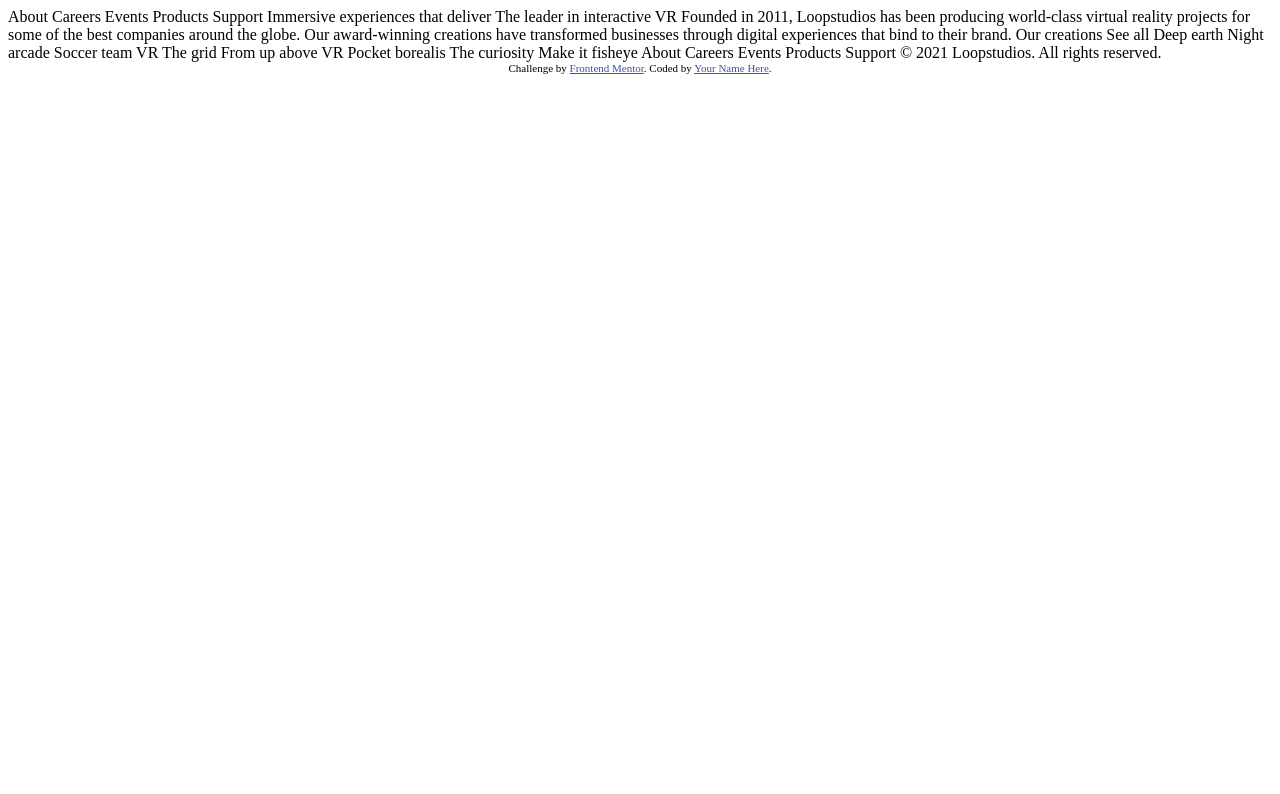
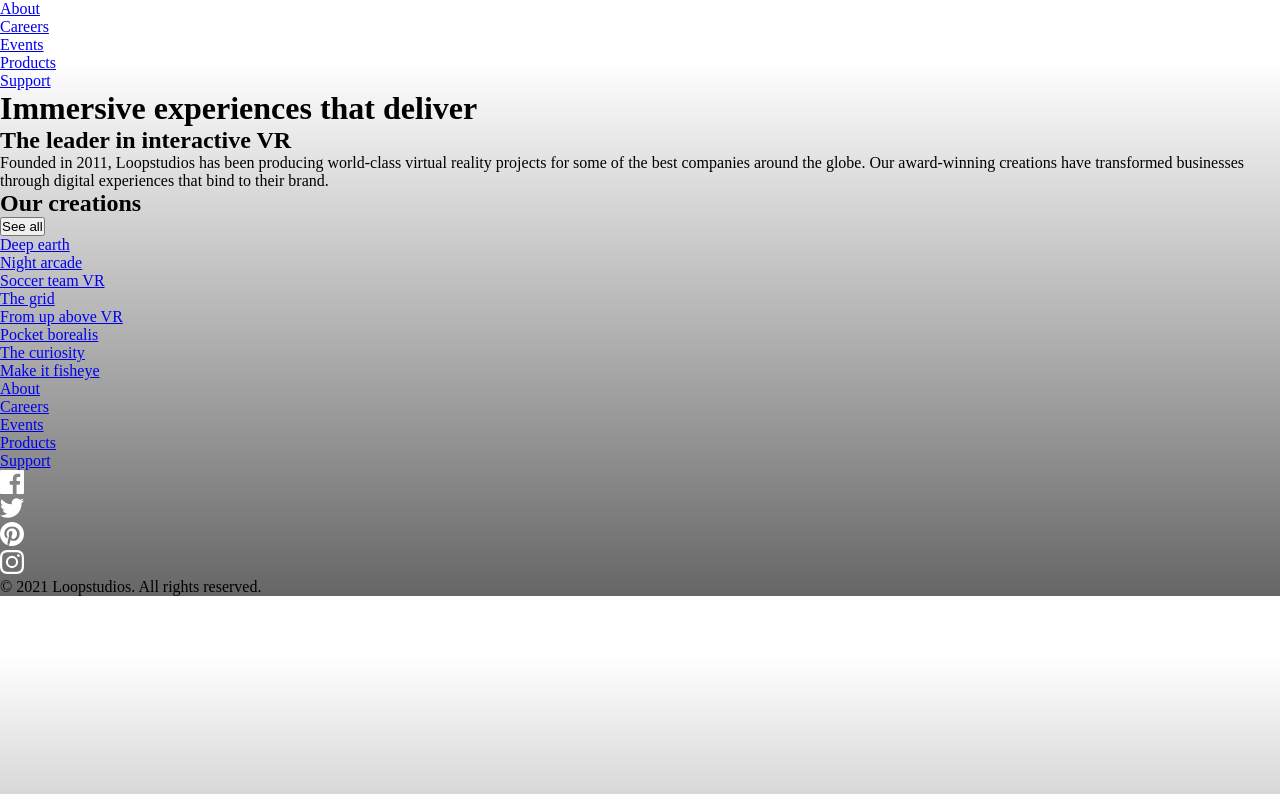
Before and after one commit to ER1994/loopstudio-landing-page, a plain HTML site: page index.html in a window 1280 px wide. Drawn offline with nearby package versions, Linux system fonts and the light colour scheme; files that its build step writes are made by us from their sources.

Commit message:
Set up SCSS structure, added global styles, and updated HTML layout

```diff
--- a/index.html
+++ b/index.html
@@ -2,58 +2,76 @@
 <html lang="en">
 <head>
     <meta charset="UTF-8">
-  <meta name="viewport" content="width=device-width, initial-scale=1.0"> <!-- displays site properly based on user's device -->
-
-  <link rel="icon" type="image/png" sizes="32x32" href="./images/favicon-32x32.png">
-
+    <meta content="width=device-width, initial-scale=1.0" name="viewport">
+    <link href="./images/favicon-32x32.png" rel="icon" sizes="32x32" type="image/png">
+    <link rel="preconnect" href="https://fonts.googleapis.com">
+    <link rel="preconnect" href="https://fonts.gstatic.com" crossorigin>
+    <link href="https://fonts.googleapis.com/css2?family=Alata&family=Josefin+Sans:wght@300&display=swap"
+          rel="stylesheet">
+    <link rel="stylesheet" href="./css/styles.css">
     <title>Frontend Mentor | Loopstudios landing page</title>
-
-  <!-- Feel free to remove these styles or customise in your own stylesheet 👍 -->
-  <style>
-    .attribution { font-size: 11px; text-align: center; }
-    .attribution a { color: hsl(228, 45%, 44%); }
-  </style>
 </head>
 <body>
-  About
-  Careers
-  Events
-  Products
-  Support
-
+<header class="header">
+    <nav class="nav">
+        <ul class="nav-list">
+            <li><a href="#">About</a></li>
+            <li><a href="#">Careers</a></li>
+            <li><a href="#">Events</a></li>
+            <li><a href="#">Products</a></li>
+            <li><a href="#">Support</a></li>
+        </ul>
+    </nav>
+    <h1 class="header-title">
         Immersive experiences that deliver
-
+    </h1>
+</header>
+<main class="main">
+    <article class="main-about">
+        <h2 class="main-about-title">
             The leader in interactive VR
-
+        </h2>
+        <p class="main-about-description">
             Founded in 2011, Loopstudios has been producing world-class virtual reality
             projects for some of the best companies around the globe. Our award-winning
             creations have transformed businesses through digital experiences that bind
             to their brand.
-
+        </p>
+    </article>
+    <article class="main-creations">
+        <h2 class="main-creations-title">
             Our creations
-
-  See all
-
-  Deep earth
-  Night arcade
-  Soccer team VR
-  The grid
-  From up above VR
-  Pocket borealis
-  The curiosity
-  Make it fisheye
-
-  About
-  Careers
-  Events
-  Products
-  Support
-
-  © 2021 Loopstudios. All rights reserved.
-
-  <div class="attribution">
-    Challenge by <a href="https://www.frontendmentor.io?ref=challenge" target="_blank">Frontend Mentor</a>.
-    Coded by <a href="#">Your Name Here</a>.
+        </h2>
+        <button type="button">See all</button>
+        <ul class="main-creations-list">
+            <li><a href="#">Deep earth</a></li>
+            <li><a href="#">Night arcade</a></li>
+            <li><a href="#">Soccer team VR</a></li>
+            <li><a href="#">The grid</a></li>
+            <li><a href="#">From up above VR</a></li>
+            <li><a href="#">Pocket borealis</a></li>
+            <li><a href="#">The curiosity</a></li>
+            <li><a href="#">Make it fisheye</a></li>
+        </ul>
+    </article>
+</main>
+<footer>
+    <ul class="footer-nav">
+        <li><a href="#">About</a></li>
+        <li><a href="#">Careers</a></li>
+        <li><a href="#">Events</a></li>
+        <li><a href="#">Products</a></li>
+        <li><a href="#">Support</a></li>
+    </ul>
+    <div class="footer-social">
+        <ul class="footer-social-list">
+            <li><a href="#"><img alt="Facebook icon" src="./images/icon-facebook.svg"></a></li>
+            <li><a href="#"><img alt="Twitter icon" src="./images/icon-twitter.svg"></a></li>
+            <li><a href="#"><img alt="Pinterest icon" src="./images/icon-pinterest.svg"></a></li>
+            <li><a href="#"><img alt="Instagram icon" src="./images/icon-instagram.svg"></a></li>
+        </ul>
+        <p class="footer-social-copyrights">© 2021 Loopstudios. All rights reserved.</p>
     </div>
+</footer>
 </body>
 </html>
--- /dev/null
+++ b/scss/_variables.scss
@@ -0,0 +1,39 @@
+//COLORS
+$white: hsl(0, 100%, 100%);
+$black: hsl(0, 0%, 0%);
+$grey-200: hsl(0, 0%, 85%);
+$blue-100: hsl(215, 30%, 92%);
+$blue-50: hsl(213, 100%, 98%);
+$gradient-grey: linear-gradient(to bottom, hsla(0, 0%, 0%, 0) 10%, hsla(0, 0%, 0%, 0.6) 100%);
+
+//TYPOGRAPHY
+$font-family-alata: 'Alata', sans-serif;
+$font-family-josefin-sans: 'Josefin Sans', sans-serif;
+
+$font-weight-regular: 400;
+$font-weight-light: 300;
+
+$line-height-regular: 1;
+$line-height-large: 1.65;
+
+$letter-spacing-regular: 0;
+$letter-spacing-large: 5px;
+
+$font-size-small: 14px;
+$font-size-regular: 15px;
+$font-size-medium: 24px;
+$font-size-large: 32px;
+$font-size-xl: 40px;
+$font-size-xxl: 48px;
+$font-size-xxxl: 72px;
+
+//SPACING
+$spacing-0: 0px;
+$spacing-100: 8px;
+$spacing-200: 16px;
+$spacing-300: 24px;
+$spacing-400: 32px;
+$spacing-500: 40px;
+$spacing-600: 48px;
+$spacing-800: 64px;
+$spacing-1000: 80px;
--- /dev/null
+++ b/scss/styles.scss
@@ -0,0 +1,11 @@
+@use 'variables';
+
+* {
+  box-sizing: border-box;
+  margin: 0;
+  padding: 0;
+}
+
+body {
+  background: variables.$gradient-grey;
+}
```
Also changed, not shown: 1 other file. Lines whose indentation alone changed are shown as unchanged.
